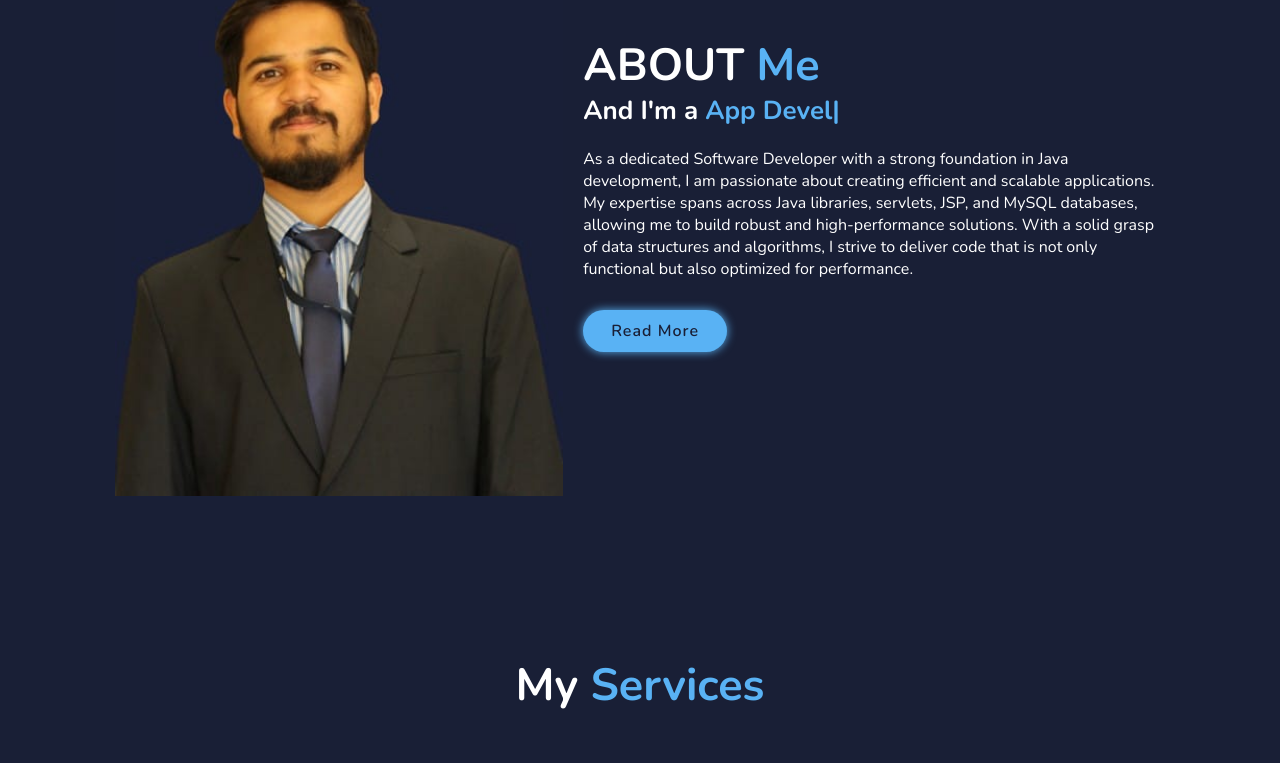
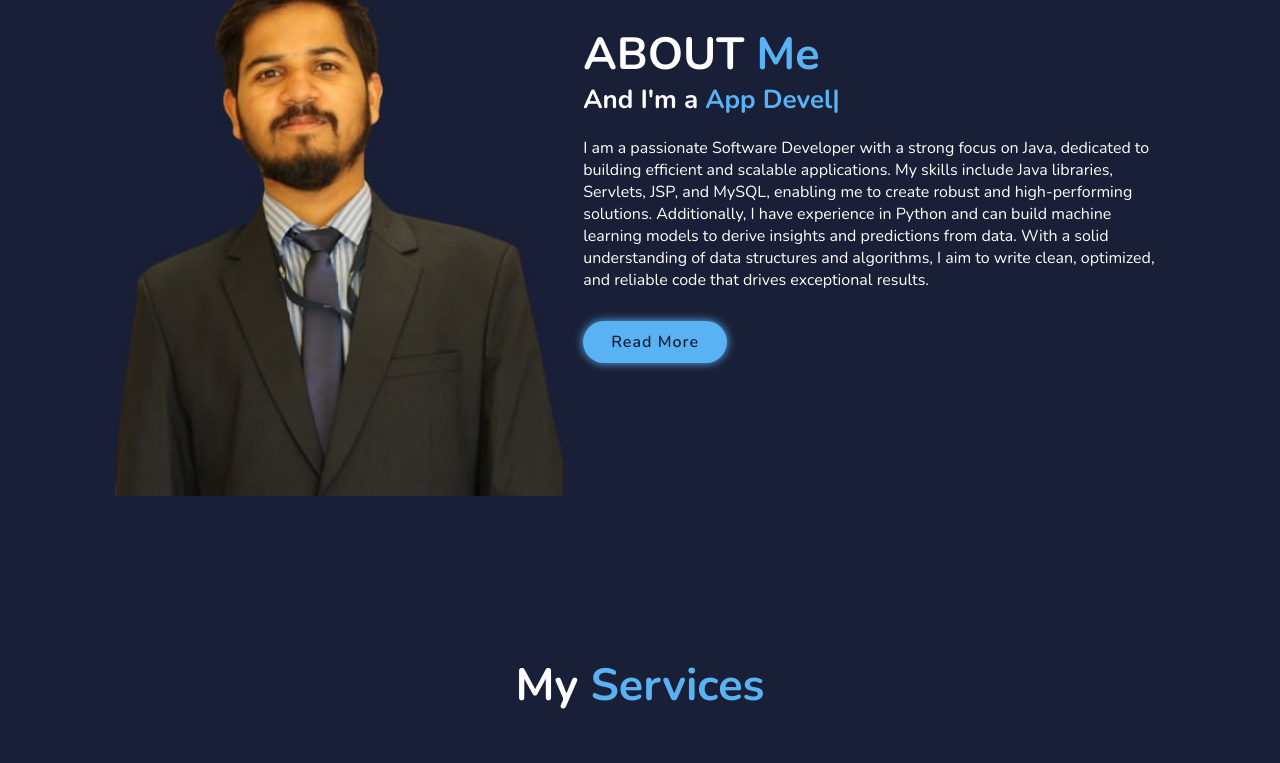
Before and after one commit to sagar-tamrakar-dev/portfolio, a plain HTML site: page index.html in a window 1280 px wide. Shown: the part 1045-1808 px from the top of the page. Drawn offline with nearby package versions, Linux system fonts and the light colour scheme; files whose address does not match are found by name.

Commit message:
changes6

```diff
--- a/index.html
+++ b/index.html
@@ -56,7 +56,7 @@
         <div class="about-content">
             <h2 class="heading">ABOUT <span>Me</span></h2>
             <h3>And I'm a <span class="multiple-text1"></span> </h3>
-            <p>As a dedicated Software Developer with a strong foundation in Java development, I am passionate about creating efficient and scalable applications. My expertise spans across Java libraries, servlets, JSP, and MySQL databases, allowing me to build robust and high-performance solutions. With a solid grasp of data structures and algorithms, I strive to deliver code that is not only functional but also optimized for performance.</p>
+            <p>I am a passionate Software Developer with a strong focus on Java, dedicated to building efficient and scalable applications. My skills include Java libraries, Servlets, JSP, and MySQL, enabling me to create robust and high-performing solutions. Additionally, I have experience in Python and can build machine learning models to derive insights and predictions from data. With a solid understanding of data structures and algorithms, I aim to write clean, optimized, and reliable code that drives exceptional results.</p>
             <a href="#" class="btn">Read More</a>
         </div>
     </section>
```
